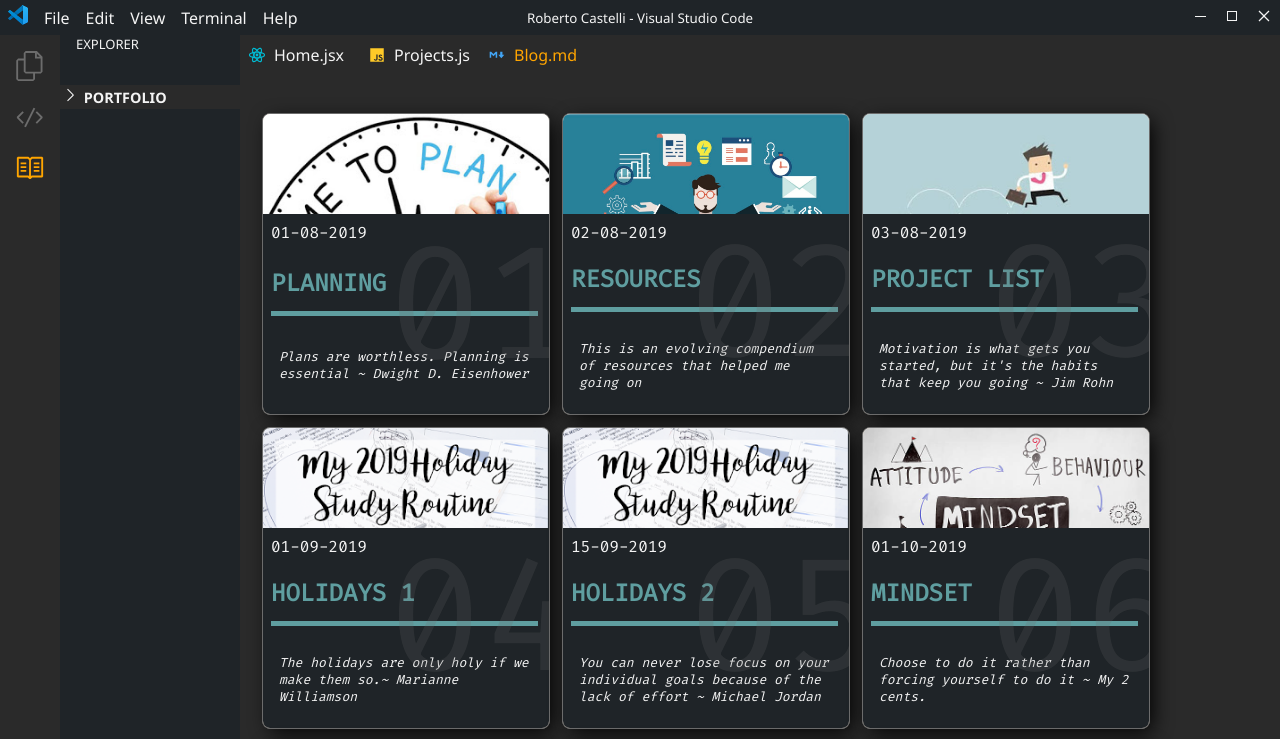
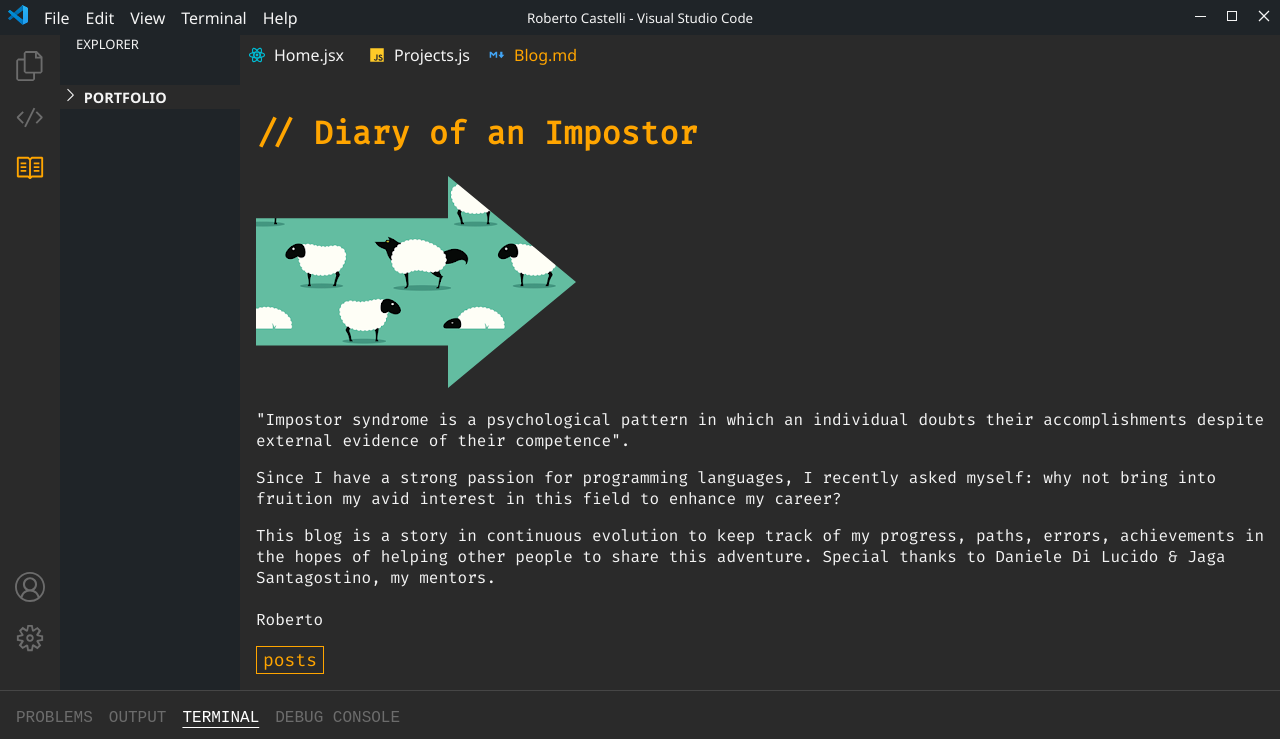
Before and after one commit to RobertoCastelli/portfolio-ts, a React (Create React App) app: page /blog in a window 1280 px wide. Shown: the top 739 px of the page. Built offline with nearby package versions, Linux system fonts and the light colour scheme.

Commit message:
adding main blog page

```diff
--- a/src/App.tsx
+++ b/src/App.tsx
@@ -1,18 +1,19 @@
 //--- CONTEXT
-import ContextProvider from "./context";
+import ContextProvider from "./context"
 //--- ROUTER
-import { BrowserRouter as Router, Routes, Route } from "react-router-dom";
-import Title from "./components/Title";
-import Menu from "./components/Menu";
-import Explorer from "./components/Explorer";
-import Navbar from "./components/Navbar";
-import Footer from "./components/Footer";
+import { BrowserRouter as Router, Routes, Route } from "react-router-dom"
+import Title from "./components/Title"
+import Menu from "./components/Menu"
+import Explorer from "./components/Explorer"
+import Navbar from "./components/Navbar"
+import Footer from "./components/Footer"
 //--- PAGES ROUTE ELEMENT
-import Home from "./pages/Home";
-import Projects from "./pages/Projects";
-import Posts from "./pages/Posts";
-import About from "./pages/About";
-import Tools from "./pages/Tools";
+import Home from "./pages/Home"
+import Projects from "./pages/Projects"
+import Blog from "./pages/Blog"
+import Posts from "./pages/Posts"
+import About from "./pages/About"
+import Tools from "./pages/Tools"
 
 function App() {
   return (
@@ -27,7 +28,8 @@ function App() {
             <Routes>
               <Route path="/" element={<Home />} />
               <Route path="/projects" element={<Projects />} />
-              <Route path="/Blog" element={<Posts />} />
+              <Route path="/blog" element={<Blog />} />
+              <Route path="/posts" element={<Posts />} />
               <Route path="/about" element={<About />} />
               <Route path="/tools" element={<Tools />} />
             </Routes>
@@ -36,7 +38,7 @@ function App() {
         </div>
       </Router>
     </ContextProvider>
-  );
+  )
 }
 
-export default App;
+export default App
--- a/src/context.tsx
+++ b/src/context.tsx
@@ -1,38 +1,37 @@
 //--- CONTEXT
-import { createContext, ReactNode, useState, useEffect } from "react";
+import { createContext, ReactNode, useState } from "react"
 //--- DATABASE
-import { mastering, learning } from "./database/tools";
-import { listTop, listBottom } from "./database/menu";
-import { list } from "./database/explorer";
-import { projects } from "./database/projects";
-import { posts } from "./database/posts";
+import { mastering, learning } from "./database/tools"
+import { listTop, listBottom } from "./database/menu"
+import { list } from "./database/explorer"
+import { projects } from "./database/projects"
+import { posts } from "./database/posts"
 
 //--- INTERFACE
 interface ContextProps {
-  children: ReactNode;
-}
-
-interface BreadCrumbs {
-  tech: string;
+  children: ReactNode
 }
 
 //--- CONTEXT
-export const ContextData = createContext<any>({});
+export const ContextData = createContext<any>({})
 
 const ContextProvider = (props: ContextProps) => {
   //--- STATES
-  const [isExpanded, setisExpanded] = useState(false);
-  const [breadCrumbs, setBreadCrumbs] = useState<BreadCrumbs[]>([]);
+  const [isExpanded, setisExpanded] = useState(false)
 
   //--- SET ACCORDION OPEN/CLOSE
-  const handleAccordion = () => setisExpanded(!isExpanded);
+  const handleAccordion = () => setisExpanded(!isExpanded)
 
   //--- GET BREADCRUMBS (project tech array)
-  useEffect(() => {
-    let test = projects.map((project: BreadCrumbs) => {
-      return project.tech;
-    });
-  }, []);
+
+  const crumb = document.querySelectorAll(".projects__tags li")
+  crumb.forEach((item) => {
+    item.addEventListener("click", click)
+  })
+
+  function click(e: any) {
+    console.log(e)
+  }
 
   return (
     <ContextData.Provider
@@ -50,7 +49,7 @@ const ContextProvider = (props: ContextProps) => {
     >
       {props.children}
     </ContextData.Provider>
-  );
-};
+  )
+}
 
-export default ContextProvider;
+export default ContextProvider
--- a/src/index.css
+++ b/src/index.css
@@ -359,6 +359,58 @@ a {
   transform: scaleX(1);
 }
 
+/*------*/
+/* BLOG */
+/*------*/
+.blog__container {
+  padding: 1rem;
+}
+.blog__content h1 {
+  color: orange;
+}
+.blog__content img {
+  clip-path: polygon(
+    0% 20%,
+    60% 20%,
+    60% 0%,
+    100% 50%,
+    60% 100%,
+    60% 80%,
+    0% 80%
+  );
+  cursor: pointer;
+  margin-bottom: 1rem;
+}
+.blog__content img:hover {
+  transition: all 0.3s ease-in;
+  animation: slide-right 0.5s cubic-bezier(0.25, 0.46, 0.45, 0.94) both;
+}
+@keyframes slide-right {
+  0% {
+    transform: translateX(0);
+  }
+  100% {
+    transform: translateX(30px);
+  }
+}
+.blog__content section {
+  margin-bottom: 1rem;
+}
+.blog__content button {
+  color: orange;
+  cursor: pointer;
+  background: transparent;
+  border: none;
+  border: 1px solid orange;
+  font-size: large;
+  font-family: var(--fira-font);
+}
+.blog__content button:hover {
+  background-color: orange;
+  color: var(--light-black);
+  transition: all 0.2s linear;
+}
+
 /*-------*/
 /* POSTS */
 /*-------*/
--- /dev/null
+++ b/src/pages/Blog.tsx
@@ -0,0 +1,43 @@
+import React from "react"
+//--- ROUTER
+import { Link } from "react-router-dom"
+//--- IMAGES
+import sheep from "../images/impostor.png"
+
+const Blog = () => {
+  return (
+    <div className="blog__container">
+      <div className="blog__content">
+        {/* eslint-disable-next-line */}
+        <h1>// Diary of an Impostor</h1>
+        <Link to="/posts">
+          <img src={sheep} alt="sheep" />
+        </Link>
+        <section>
+          "Impostor syndrome is a psychological pattern in which an individual
+          doubts their accomplishments despite external evidence of their
+          competence".
+        </section>
+        <section>
+          Since I have a strong passion for programming languages, I recently
+          asked myself: why not bring into fruition my avid interest in this
+          field to enhance my career?
+        </section>
+        <section>
+          This blog is a story in continuous evolution to keep track of my
+          progress, paths, errors, achievements in the hopes of helping other
+          people to share this adventure. Special thanks to Daniele Di Lucido &
+          Jaga Santagostino, my mentors.
+          <br />
+          <br />
+          Roberto
+        </section>
+        <Link to="/posts">
+          <button>posts</button>
+        </Link>
+      </div>
+    </div>
+  )
+}
+
+export default Blog
--- a/src/pages/Projects.tsx
+++ b/src/pages/Projects.tsx
@@ -1,15 +1,15 @@
 //--- ROUTE
 /* import { Link } from "react-router-dom" */
 //--- CONTEXT
-import { useContext } from "react";
-import { ContextData } from "../context";
+import { useContext } from "react"
+import { ContextData } from "../context"
 //--- INTERFACE
-import { List } from "../database/projects";
+import { List } from "../database/projects"
 //--- COMPONENT
-import ProjectCard from "./ProjectCard";
+import ProjectCard from "./ProjectCard"
 
 const Projects = () => {
-  const { projects, handleBreadcrumb } = useContext(ContextData);
+  const { projects } = useContext(ContextData)
 
   return (
     <div className="projects__container">
@@ -17,12 +17,12 @@ const Projects = () => {
         {/* eslint-disable-next-line */}
         <div className="projects__tags">
           <ul>
-            <li onClick={() => handleBreadcrumb()}>&nbsp;all</li>
-            <li>&nbsp;JS</li>
-            <li>&nbsp;react</li>
-            <li>&nbsp;vue</li>
-            <li>&nbsp;API</li>
-            <li>&nbsp;canvas</li>
+            <li>all</li>
+            <li>JS</li>
+            <li>react</li>
+            <li>vue</li>
+            <li>API</li>
+            <li>canvas</li>
           </ul>
         </div>
         <ul>
@@ -36,7 +36,7 @@ const Projects = () => {
                   tech={elem.tech}
                 />
               </li>
-            );
+            )
           })}
         </ul>
         {/*   <Link to="/tools">
@@ -44,7 +44,7 @@ const Projects = () => {
         </Link> */}
       </div>
     </div>
-  );
-};
+  )
+}
 
-export default Projects;
+export default Projects
```
Also changed, not shown: src/images/impostor.png (renamed from src/images/posts/blogimpostor.png).
